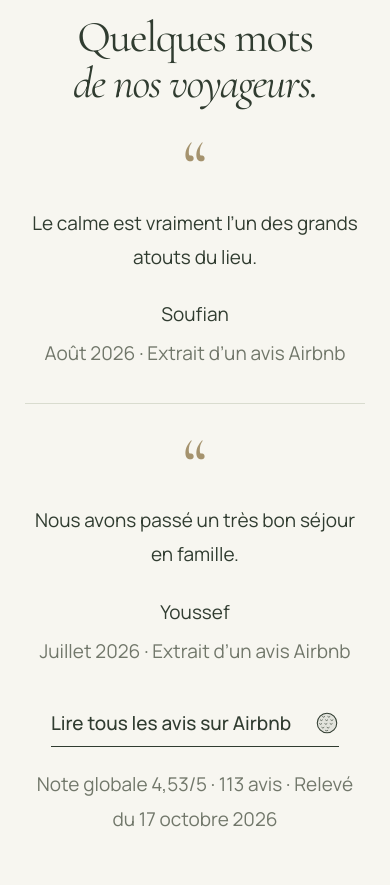
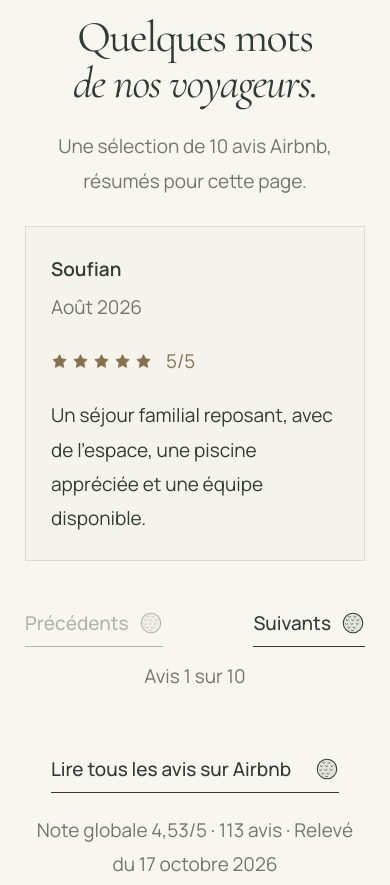
Before and after one commit to jimmysagnier/villa-carissa, an Astro site: page / in a window 390 px wide. Shown: the part 7820-8705 px from the top of the page. Built offline with nearby package versions, Linux system fonts and the light colour scheme; Astro itself is replaced by a stand-in of ours.

Commit message:
Update Site source

```diff
--- a/src/components/GuestReviews.astro
+++ b/src/components/GuestReviews.astro
@@ -1,12 +1,25 @@
 ---
 import GolfBall from './GolfBall.astro';
 import { AIRBNB_REVIEWS_URL, reviewSnapshot } from '../data/villa';
+import { reviews } from '../data/reviews.json';
 ---
-<section class="guest-reviews" aria-labelledby="reviews-title">
+<section class="guest-reviews" id="avis" aria-labelledby="reviews-title">
   <div class="review-heading"><span class="eyebrow">LEURS SÉJOURS À CARISSA</span><h2 id="reviews-title">Quelques mots<br><em>de nos voyageurs.</em></h2></div>
-  <div class="review-quotes">
-    <figure><span class="review-quote-mark" aria-hidden="true">“</span><blockquote>Le calme est vraiment l’un des grands atouts du lieu.</blockquote><figcaption>Soufian <span>Août 2026 · Extrait d’un avis Airbnb</span></figcaption></figure>
-    <figure><span class="review-quote-mark" aria-hidden="true">“</span><blockquote>Nous avons passé un très bon séjour en famille.</blockquote><figcaption>Youssef <span>Juillet 2026 · Extrait d’un avis Airbnb</span></figcaption></figure>
+  <p class="reviews-intro">Une sélection de {reviews.length} avis Airbnb, résumés pour cette page.</p>
+  <div class="reviews-track" id="reviews-track" role="region" aria-label="Les 10 avis de voyageurs" tabindex="0">
+    {reviews.map(review => <article class="review-card" aria-label={`Avis de ${review.name}, ${review.displayDate}, ${review.rating} sur 5`}>
+      <header class="review-card-head"><strong>{review.name}</strong><time datetime={review.date}>{review.displayDate}</time></header>
+      <div class="review-rating" aria-label={`${review.rating} étoiles sur 5`}>
+        <span class="review-stars" aria-hidden="true">{Array.from({length:5},(_,i)=><svg viewBox="0 0 20 20" width="17" height="17" class:list={['review-star',{'is-filled':i<review.rating}]}><path d="m10 2 2.4 4.9 5.4.8-3.9 3.8.9 5.4L10 14.4l-4.8 2.5.9-5.4L2.2 7.7l5.4-.8Z" /></svg>)}</span>
+        <span aria-hidden="true">{review.rating}/5</span>
+      </div>
+      <p class="review-summary">{review.summary}</p>
+    </article>)}
+  </div>
+  <div class="reviews-controls" hidden>
+    <button class="text-link" data-reviews-prev aria-label="Afficher les avis précédents" aria-controls="reviews-track" disabled>Précédents <GolfBall /></button>
+    <span class="reviews-position" role="status" aria-live="polite" aria-atomic="true">Avis 1–2 sur {reviews.length}</span>
+    <button class="text-link" data-reviews-next aria-label="Afficher les avis suivants" aria-controls="reviews-track">Suivants <GolfBall /></button>
   </div>
   <a class="text-link" href={AIRBNB_REVIEWS_URL} target="_blank" rel="noopener noreferrer">Lire tous les avis sur Airbnb <span aria-hidden="true"><GolfBall /></span></a>
   <p class="review-source">Note globale {reviewSnapshot.rating}/5 · {reviewSnapshot.count} avis · Relevé du {reviewSnapshot.displayDate}</p>
--- /dev/null
+++ b/src/data/reviews.json
@@ -0,0 +1,17 @@
+{
+  "checkedAt": "2026-10-17",
+  "sourceUrl": "https://www.airbnb.fr/rooms/14479193/reviews",
+  "format": "Sélection de résumés éditoriaux, sans citation littérale ni synchronisation automatique.",
+  "reviews": [
+    {"sourceId":"1758579221266216528","name":"Soufian","date":"2026-08","displayDate":"Août 2026","rating":5,"summary":"Un séjour familial reposant, avec de l’espace, une piscine appréciée et une équipe disponible."},
+    {"sourceId":"1741887406081784041","name":"Youssef","date":"2026-07","displayDate":"Juillet 2026","rating":5,"summary":"La propreté, les chambres et la piscine ont plu à toute la famille, notamment aux enfants."},
+    {"sourceId":"1732603955079800250","name":"Mohammed","date":"2026-07","displayDate":"Juillet 2026","rating":5,"summary":"Maria s’est montrée attentive et réactive. La famille a particulièrement profité du barbecue et de la piscine."},
+    {"sourceId":"1719632079237015608","name":"Clémentine","date":"2026-06","displayDate":"Juin 2026","rating":5,"summary":"Une maison restée fraîche et un jardin apprécié, malgré des différences avec certaines photos de l’annonce."},
+    {"sourceId":"1584786232953604066","name":"Lila","date":"2025-12","displayDate":"Décembre 2025","rating":4,"summary":"Un séjour réussi, accompagné par la réactivité de Maria tout au long des vacances."},
+    {"sourceId":"1534107941515560558","name":"Mapha","date":"2025-10","displayDate":"Octobre 2025","rating":5,"summary":"Une résidence paisible et sécurisée. Une voiture est conseillée ; une piscine chauffée aurait été appréciée."},
+    {"sourceId":"1543529962595367059","name":"Yanis","date":"2025-10","displayDate":"Octobre 2025","rating":5,"summary":"Après cinq séjours, Yanis se sent chez lui et remercie Willy, Maria et Nora pour leur accueil."},
+    {"sourceId":"1492053736274435350","name":"Esma","date":"2025-08","displayDate":"Août 2025","rating":5,"summary":"Un cadre intime et reposant, avec un hôte réactif face à un souci de climatisation."},
+    {"sourceId":"1454380209004868838","name":"Soufiane","date":"2025-06","displayDate":"Juin 2025","rating":4,"summary":"Le calme de l’emplacement a contribué à un très beau séjour."},
+    {"sourceId":"1748529855312802114","name":"Salma","date":"2026-08","displayDate":"Août 2026","rating":4,"summary":"Un agréable séjour familial. Voiture à prévoir et quelques ustensiles de cuisine manquants signalés."}
+  ]
+}
--- a/src/scripts/app.js
+++ b/src/scripts/app.js
@@ -51,4 +51,28 @@
  lightbox.addEventListener('keydown',e=>{if(e.key==='ArrowLeft'){e.preventDefault();showPhoto(index-1)}if(e.key==='ArrowRight'){e.preventDefault();showPhoto(index+1)}});
  let startX=0;lightbox.addEventListener('touchstart',e=>startX=e.changedTouches[0].screenX,{passive:true});lightbox.addEventListener('touchend',e=>{const d=e.changedTouches[0].screenX-startX;if(Math.abs(d)>60)showPhoto(index+(d<0?1:-1))},{passive:true});
 
+ const reviewTrack=$('#reviews-track');
+ if(reviewTrack){
+  const cards=$$('.review-card',reviewTrack), controls=$('.reviews-controls'), previous=$('[data-reviews-prev]'), next=$('[data-reviews-next]'), position=$('.reviews-position');
+  const step=()=>cards.length>1?cards[1].offsetLeft-cards[0].offsetLeft:reviewTrack.clientWidth;
+  const perPage=()=>Math.max(1,Math.round(reviewTrack.clientWidth/step()));
+  let frame;
+  const updateReviews=()=>{
+   const first=Math.min(cards.length-1,Math.max(0,Math.round(reviewTrack.scrollLeft/step())));
+   const last=Math.min(cards.length,first+perPage());
+   previous.disabled=reviewTrack.scrollLeft<2;
+   next.disabled=reviewTrack.scrollLeft>=reviewTrack.scrollWidth-reviewTrack.clientWidth-2;
+   position.textContent='Avis '+(first+1)+(last>first+1?'–'+last:'')+' sur '+cards.length;
+  };
+  function moveReviews(direction){
+   const amount=step()*perPage();
+   reviewTrack.scrollBy({left:direction*amount,behavior:reduced.matches?'instant':'smooth'});
+  }
+  controls.hidden=false;
+  previous.addEventListener('click',()=>moveReviews(-1));next.addEventListener('click',()=>moveReviews(1));
+  reviewTrack.addEventListener('scroll',()=>{cancelAnimationFrame(frame);frame=requestAnimationFrame(updateReviews)},{passive:true});
+  new ResizeObserver(updateReviews).observe(reviewTrack);
+  updateReviews();
+ }
+
 })();
--- a/src/styles/refinements.css
+++ b/src/styles/refinements.css
@@ -108,3 +108,33 @@ a:hover .golf-ball,button:hover .golf-ball{transform:rotate(25deg)}
 .mosaic-tile:hover .image-cta-icon,.city-card:hover .image-cta-icon,.gallery-item:hover .image-cta-icon{transform:scale(1.12);opacity:1}
 .gallery-item .image-cta-icon{width:24px;height:24px}
 @media(prefers-reduced-motion:reduce){.image-cta-icon{transition:none}.mosaic-tile:hover .image-cta-icon,.city-card:hover .image-cta-icon,.gallery-item:hover .image-cta-icon{transform:none}}
+
+/* A manually curated selection: no autoplay and native touch/keyboard scrolling. */
+.reviews-intro{font-size:19px;line-height:1.8;max-width:780px;margin:-16px auto 36px}
+.reviews-track{display:grid;grid-auto-flow:column;grid-auto-columns:calc((100% - 24px)/2);gap:24px;overflow-x:auto;overscroll-behavior-x:contain;scroll-snap-type:x mandatory;scrollbar-width:thin;scrollbar-color:#a59372 var(--cream);padding-bottom:20px;text-align:left}
+.reviews-track:focus-visible{outline:2px solid #a2683f;outline-offset:5px}
+.review-card{scroll-snap-align:start;border:1px solid var(--line);background:#efeee54d;padding:32px;min-width:0}
+.review-card-head{display:flex;flex-direction:column;gap:4px}
+.review-card-head strong,.review-card-head time,.review-rating,.review-summary{font-size:19px}
+.review-card-head strong{font-weight:600}
+.review-card-head time{color:var(--muted)}
+.review-rating{display:flex;align-items:center;gap:14px;margin:20px 0;color:#86734e}
+.review-stars{display:inline-flex;gap:4px;align-items:center}
+.review-star{fill:none;stroke:currentColor;stroke-width:1.1}
+.review-star.is-filled{fill:currentColor}
+.review-summary{line-height:1.8;color:var(--ink)}
+.reviews-controls{display:flex;align-items:center;justify-content:space-between;gap:22px;margin:20px 0 38px}
+.reviews-controls[hidden]{display:none}
+.reviews-controls button{font-size:19px;padding:8px 0;gap:14px}
+.reviews-controls button:disabled{opacity:.35}
+.reviews-position{font-size:19px;color:var(--muted)}
+.guest-reviews>.text-link{margin-top:24px}
+@media(max-width:700px){
+ .reviews-track{grid-auto-columns:100%;gap:18px}
+ .review-card{padding:25px;min-height:335px}
+ .reviews-intro{margin-top:-12px;margin-bottom:28px}
+ .reviews-controls{flex-wrap:wrap;gap:12px 20px}
+ .reviews-position{order:3;flex-basis:100%}
+ .reviews-controls button{gap:10px}
+ .review-source{max-width:none}
+}
```
Also changed, not shown: source/airbnb/README.md.
